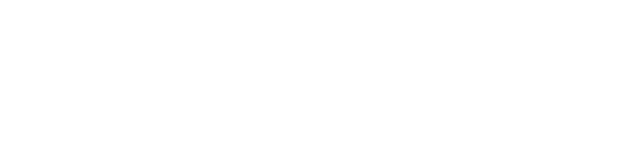
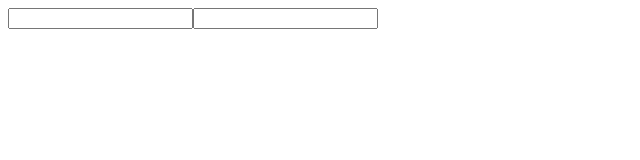
Before and after one commit to Oleksandr-0502/Frontend, a plain HTML site: page project_9/index.html in a window 1280 px wide. Shown: the whole page, without its empty margins (0-640 px from the left). Drawn offline with Linux system fonts and the light colour scheme.

Commit message:
add header

```diff
--- a/project_9/index.html
+++ b/project_9/index.html
@@ -4,9 +4,13 @@
     <meta charset="UTF-8">
     <meta http-equiv="X-UA-Compatible" content="IE=edge">
     <meta name="viewport" content="width=device-width, initial-scale=1.0">
-    <title>start</title>
+    <title>Project_9</title>
 </head>
 <body>
-
+<header class="header">
+    <div class="container">
+        <input type=""><input type="text">
+    </div>
+</header>
 </body>
 </html>
```
